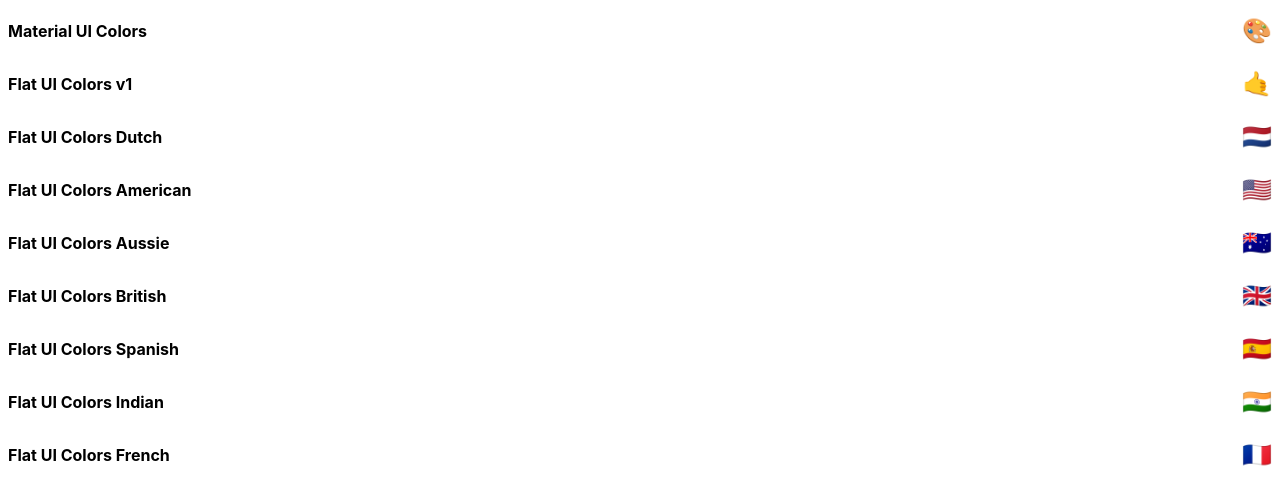
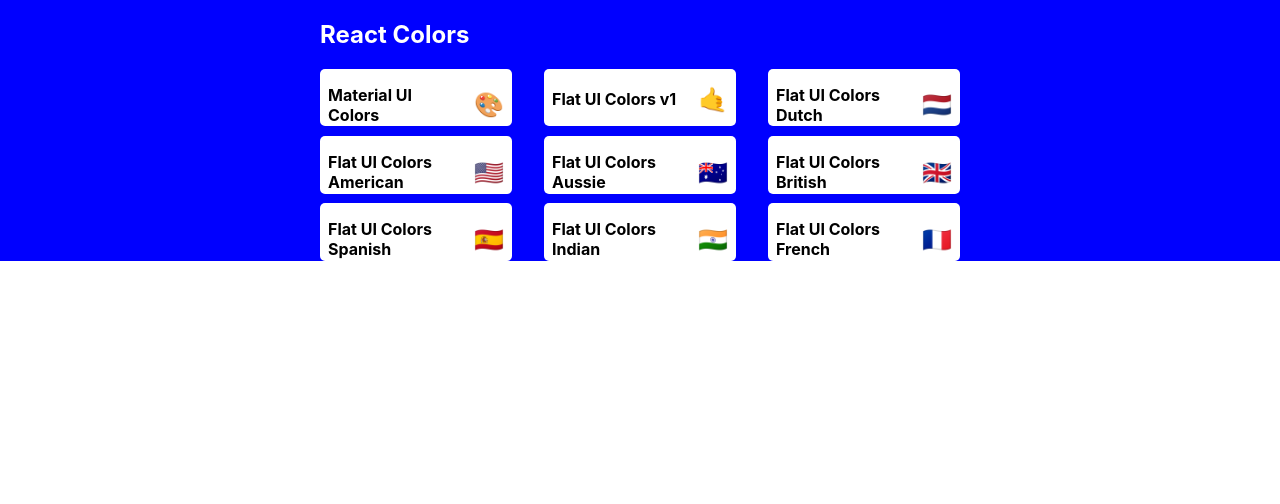
Before and after one commit to sheen4n/react-colors, a React (Create React App) app: page / in a window 1280 px wide. Shown: the top 504 px of the page. Built offline with nearby package versions, Linux system fonts and the light colour scheme.

Commit message:
Start Styling PaletteList

```diff
--- a/src/App.js
+++ b/src/App.js
@@ -8,7 +8,7 @@
   return (
     <>
       <Switch>
-        <Route exact path='/' render={PaletteList} />
+        <Route exact path='/' render={() => <PaletteList />} />
         <Route exact path='/palette/:id' render={Palette} />
       </Switch>
 
--- a/src/PaletteList.js
+++ b/src/PaletteList.js
@@ -1,17 +1,55 @@
 import React from 'react';
 import seedColors from './seedColors';
 import MiniPalette from './MiniPalette';
+import { withStyles } from '@material-ui/styles';
 
-const PaletteList = () => {
+const styles = {
+  root: {
+    backgroundColor: 'blue',
+    height: '100%',
+    display: 'flex',
+    alignItems: 'flex-start',
+    justifyContent: 'center'
+  },
+  container: {
+    width: '50%',
+    display: 'flex',
+    alignItems: 'flex-start',
+    flexDirection: 'column',
+    flexWrap: 'wrap'
+  },
+  nav: {
+    display: 'flex',
+    width: '100%',
+    justifyContent: 'space-between',
+    color: 'white'
+  },
+  palette: {
+    boxSizing: 'border-box',
+    width: '100%',
+    display: 'grid',
+    gridTemplateColumns: 'repeat(3, 30%)',
+    gridGap: '5%'
+  }
+};
+
+const PaletteList = ({ classes }) => {
   const palettes = seedColors;
 
   return (
-    <div>
-      {palettes.map(palette => (
-        <MiniPalette {...palette} />
-      ))}
+    <div className={classes.root}>
+      <div className={classes.container}>
+        <nav className={classes.nav}>
+          <h1>React Colors</h1>
+        </nav>
+        <div className={classes.palette}>
+          {palettes.map(palette => (
+            <MiniPalette {...palette} />
+          ))}
+        </div>
+      </div>
     </div>
   );
 };
 
-export default PaletteList;
+export default withStyles(styles)(PaletteList);
```
